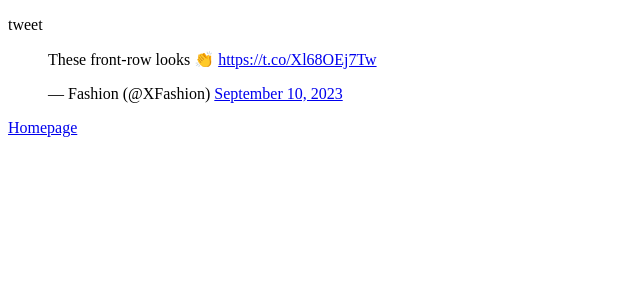
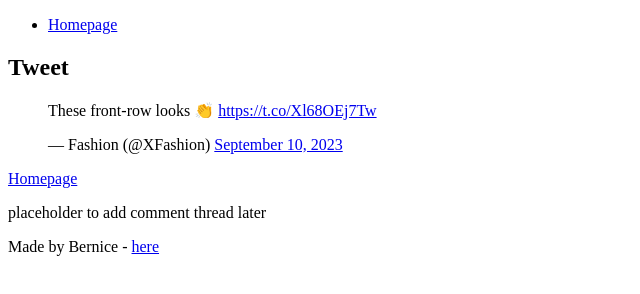
Before and after one commit to uwituzeb/alu-web-development, a plain HTML site: page html_basic/tweets.html in a window 1280 px wide. Shown: the whole page, without its empty margins (0-640 px from the left). Drawn offline with Linux system fonts and the light colour scheme.

Commit message:
add structure

```diff
--- a/html_basic/tweets.html
+++ b/html_basic/tweets.html
@@ -6,8 +6,23 @@
     <title>Bernice's webpage</title>
 </head>
 <body>
-    <p>tweet</p>
-    <blockquote class="twitter-tweet" data-lang="en"><p lang="en" dir="ltr">These front-row looks 👏 <a href="https://t.co/Xl68OEj7Tw">https://t.co/Xl68OEj7Tw</a></p>&mdash; Fashion (@XFashion) <a href="https://twitter.com/XFashion/status/1700888823042044188?ref_src=twsrc%5Etfw">September 10, 2023</a></blockquote> <script async src="https://platform.twitter.com/widgets.js"></script>
-    <a href="index.html">Homepage</a>
+    <header>
+        <ul>
+            <li><a href="index.html">Homepage</a></li>
+        </ul>
+    </header>
+    <main>
+        <article>
+            <h1>Tweet</h1>
+            <blockquote class="twitter-tweet" data-lang="en"><p lang="en" dir="ltr">These front-row looks 👏 <a href="https://t.co/Xl68OEj7Tw">https://t.co/Xl68OEj7Tw</a></p>&mdash; Fashion (@XFashion) <a href="https://twitter.com/XFashion/status/1700888823042044188?ref_src=twsrc%5Etfw">September 10, 2023</a></blockquote> <script async src="https://platform.twitter.com/widgets.js"></script>
+            <a href="index.html">Homepage</a>
+        </article>
+        <aside>
+            <p>placeholder to add comment thread later</p>
+        </aside>
+    </main>
+    <footer>
+        Made by Bernice - <a href="https://github.com/uwituzeb" target="_blank">here</a>
+    </footer>
 </body>
 </html>
```
Also changed, not shown: html_basic/index.html (+16 -1 lines).
